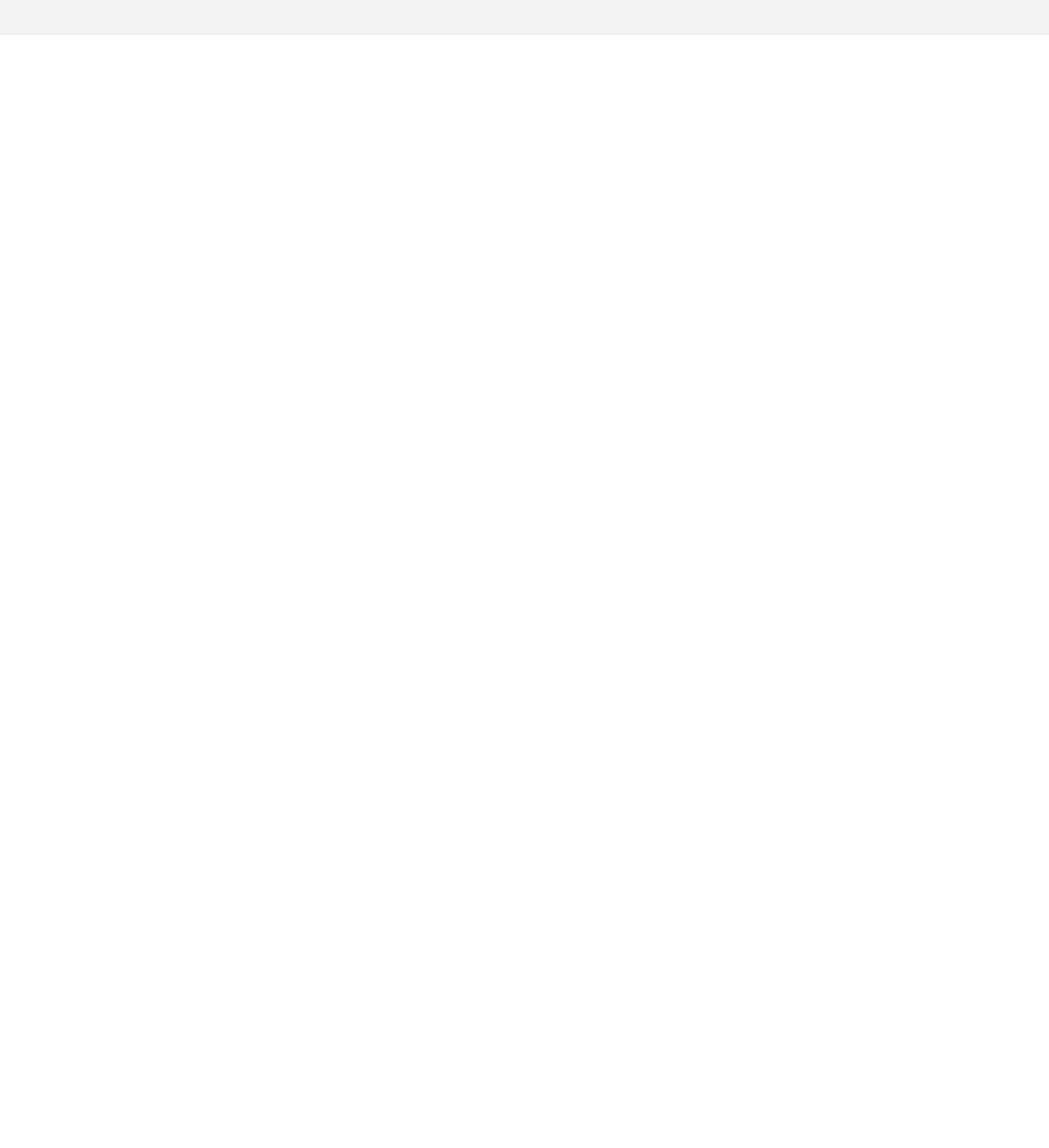
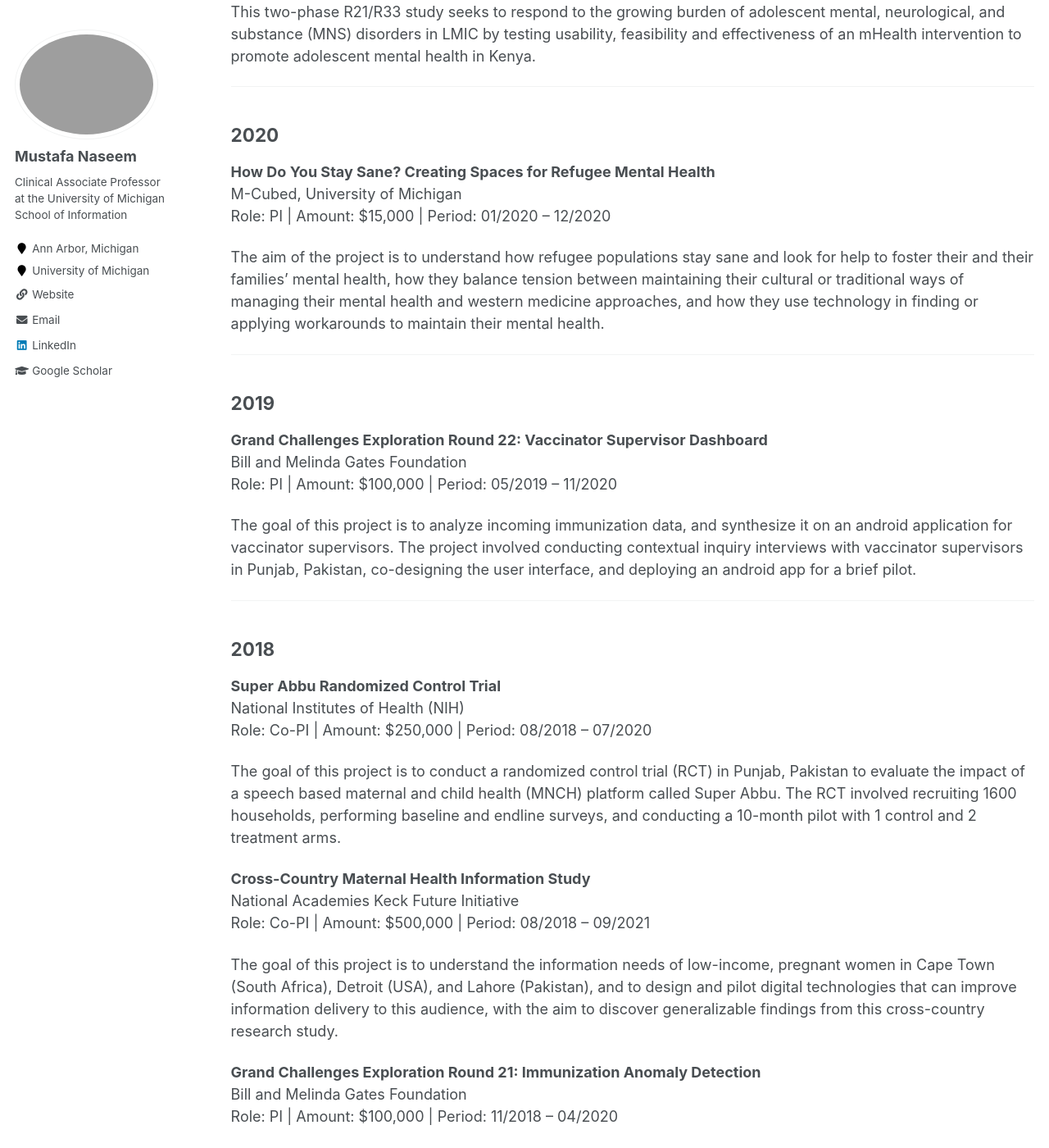
Before and after one commit to mustafanaseem/mustafanaseem.github.io, a Jekyll site: the page built from _pages/grants.md, in a window 1280 px wide and 1400 px high, scrolled down 1357 px. Shown: the whole window at 82% size. Built offline with Jekyll 4.4.1, drawn with Linux system fonts in a browser that asks for light colours; some of the changed text lies outside the part shown.

Commit message:
Replace Projects with Grants page in navigation

```diff
--- a/_data/navigation.yml
+++ b/_data/navigation.yml
@@ -12,5 +12,5 @@ main:
   - title: "CV"
     url: /files/Mustafa Naseem CV_Dec25.pdf
 
-  - title: "Projects"
-    url: /projects/
+  - title: "Grants"
+    url: /grants/
--- /dev/null
+++ b/_pages/grants.md
@@ -0,0 +1,122 @@
+---
+layout: archive
+title: "Grants"
+permalink: /grants/
+author_profile: true
+---
+
+{% include base_path %}
+
+## 2025
+
+**Impact Accelerator Grant**
+<br>Center for Global Health Equity, University of Michigan
+<br>Role: PI | Amount: $97,056 | Period: 09/2025 – 08/2027
+
+This work will co-design and pilot a digital first aid kit to help victims of technology facilitated gender based violence (TFGBV) at colleges in Pakistan.
+
+---
+
+## 2024
+
+**Seed Grant**
+<br>Center for Global Health Equity, University of Michigan
+<br>Role: PI | Amount: $35,000 | Period: 02/2024 – 02/2025
+
+This work will measure the prevalence of, and exposure to, gender based violence in digital spaces among university students in Pakistan. The prevalence data is needed for policy making, and uncovering the types and instances will provide design recommendations for technology companies to curtail such abuse.
+
+---
+
+## 2021
+
+**NSF SCC-IRG Track 2: Community Digital Capacity**
+<br>National Science Foundation
+<br>Role: Co-PI | Amount: $1,419,769 | Period: 08/2021 – 07/2023
+
+This work proposes an equitable model designed to build community digital capacity. Inspired by the transformative community health worker (CHW) model, this work proposes a community-driven, "train the trainer" model that promotes digital literacy in communities.
+
+**Super Abbu Pashto Expansion**
+<br>Bill and Melinda Gates Foundation
+<br>Role: PI | Amount: $272,138 | Period: 08/2021 – 07/2023
+
+The primary outcomes of this project are: (1) Create a Pashto-language mirror service for Super Abbu – a speech based health service that connects expectant fathers to doctors, and to each other. (2) Expansion of the services offered by Super Abbu to answer post-natal (specifically immunization) questions comprehensively. (3) Advertising Super Abbu Pashto service on a separately designed speech-based social network called "Baang".
+
+**mHealth Toolkit for Screening & Empowering Lives of Youth (mSELY)**
+<br>National Institutes of Health (NIH) R21/R33
+<br>Role: Co-I | Amount: $391,656 | Period: 08/2021 – 07/2023
+
+This two-phase R21/R33 study seeks to respond to the growing burden of adolescent mental, neurological, and substance (MNS) disorders in LMIC by testing usability, feasibility and effectiveness of an mHealth intervention to promote adolescent mental health in Kenya.
+
+---
+
+## 2020
+
+**How Do You Stay Sane? Creating Spaces for Refugee Mental Health**
+<br>M-Cubed, University of Michigan
+<br>Role: PI | Amount: $15,000 | Period: 01/2020 – 12/2020
+
+The aim of the project is to understand how refugee populations stay sane and look for help to foster their and their families' mental health, how they balance tension between maintaining their cultural or traditional ways of managing their mental health and western medicine approaches, and how they use technology in finding or applying workarounds to maintain their mental health.
+
+---
+
+## 2019
+
+**Grand Challenges Exploration Round 22: Vaccinator Supervisor Dashboard**
+<br>Bill and Melinda Gates Foundation
+<br>Role: PI | Amount: $100,000 | Period: 05/2019 – 11/2020
+
+The goal of this project is to analyze incoming immunization data, and synthesize it on an android application for vaccinator supervisors. The project involved conducting contextual inquiry interviews with vaccinator supervisors in Punjab, Pakistan, co-designing the user interface, and deploying an android app for a brief pilot.
+
+---
+
+## 2018
+
+**Super Abbu Randomized Control Trial**
+<br>National Institutes of Health (NIH)
+<br>Role: Co-PI | Amount: $250,000 | Period: 08/2018 – 07/2020
+
+The goal of this project is to conduct a randomized control trial (RCT) in Punjab, Pakistan to evaluate the impact of a speech based maternal and child health (MNCH) platform called Super Abbu. The RCT involved recruiting 1600 households, performing baseline and endline surveys, and conducting a 10-month pilot with 1 control and 2 treatment arms.
+
+**Cross-Country Maternal Health Information Study**
+<br>National Academies Keck Future Initiative
+<br>Role: Co-PI | Amount: $500,000 | Period: 08/2018 – 09/2021
+
+The goal of this project is to understand the information needs of low-income, pregnant women in Cape Town (South Africa), Detroit (USA), and Lahore (Pakistan), and to design and pilot digital technologies that can improve information delivery to this audience, with the aim to discover generalizable findings from this cross-country research study.
+
+**Grand Challenges Exploration Round 21: Immunization Anomaly Detection**
+<br>Bill and Melinda Gates Foundation
+<br>Role: PI | Amount: $100,000 | Period: 11/2018 – 04/2020
+
+The goal of this project is to create an anomaly detection system for immunization data being digitally reported in Punjab. The project collected ground truth data through surveys, designed and tested the algorithm, and piloted it with the eVaccs app in Punjab, Pakistan.
+
+**Water Quality Sensors for Community Filtration Plants**
+<br>Pakistan-US Science and Technology Cooperation Program (NAS & USAID)
+<br>Role: PI | Amount: $234,628 | Period: 09/2018 – 08/2020
+
+The goal of this study is to design water quality sensors and dispensing units that can be attached to community-run Water Filtration Plants funded by the Government of Punjab. The grant funded research on sensor design, user-interface and experience design, and business model generation.
+
+---
+
+## 2016
+
+**Super Abbu: Speech-based Health Platform for Fathers**
+<br>UNICEF Innovation Fund
+<br>Role: Co-PI | Amount: $100,000 | Period: 11/2016 – 11/2017
+
+The goal of this project is to design a speech-based platform that allows low-literate, low-income men communicate to doctors and exchange experiences among them around Maternal and Child Health (MNCH). The grant funded the design, testing and deployment of this service, alongside scalability solutions.
+
+**International Development Design Summit (IDDS) Pakistan**
+<br>IDIN Summit Grant, MIT D-Lab
+<br>Role: PI | Amount: $30,000 | Period: 2016
+
+This grant supported organizing an International Development Design Summit (IDDS) in Lahore, Pakistan where 40 participants and organizers from 15 different countries took part in creating 6 different Information and Communication Technologies (ICTs) in the sectors of health, education, agriculture and income generation.
+
+---
+
+## 2015
+
+**Har Zindagi: Immunization Information System**
+<br>District Delivery Challenge Fund, DFID
+<br>Role: PI | Amount: UK £250,000 | Period: 06/2015 – 02/2017
+
+This grant supported the design, development, and deployment of an Immunization Information System (IIS) that allowed for digital record creation of routine vaccinations in the field, and reminder notification to parents through SMS and robocalls. The 7-month pilot was deployed in two districts of Punjab with 17,000 children vaccinated by 50 state-appointed vaccinators. The government is now scaling up the intervention to the entire province, with 4 million children being immunized every year.
```
